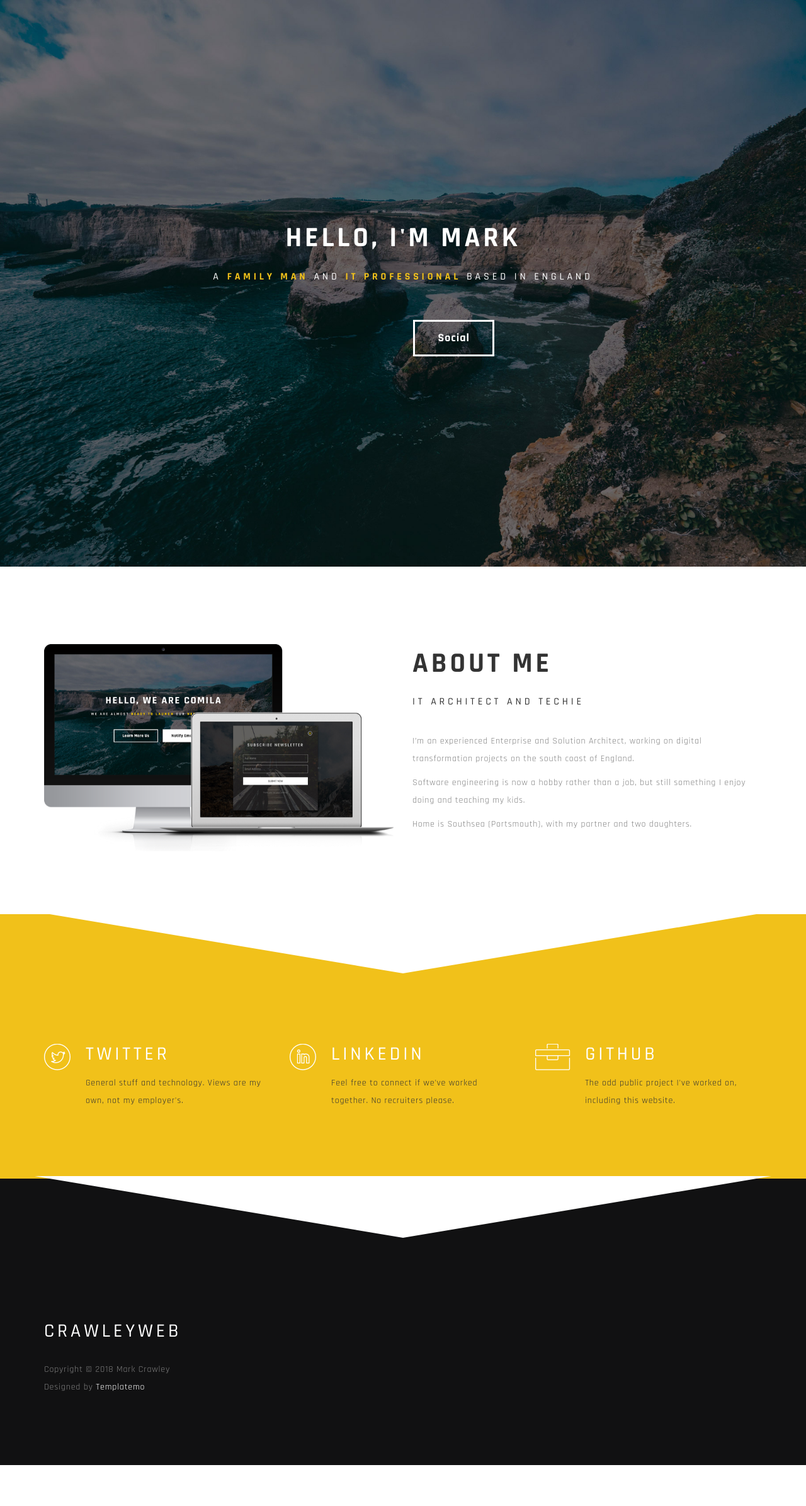
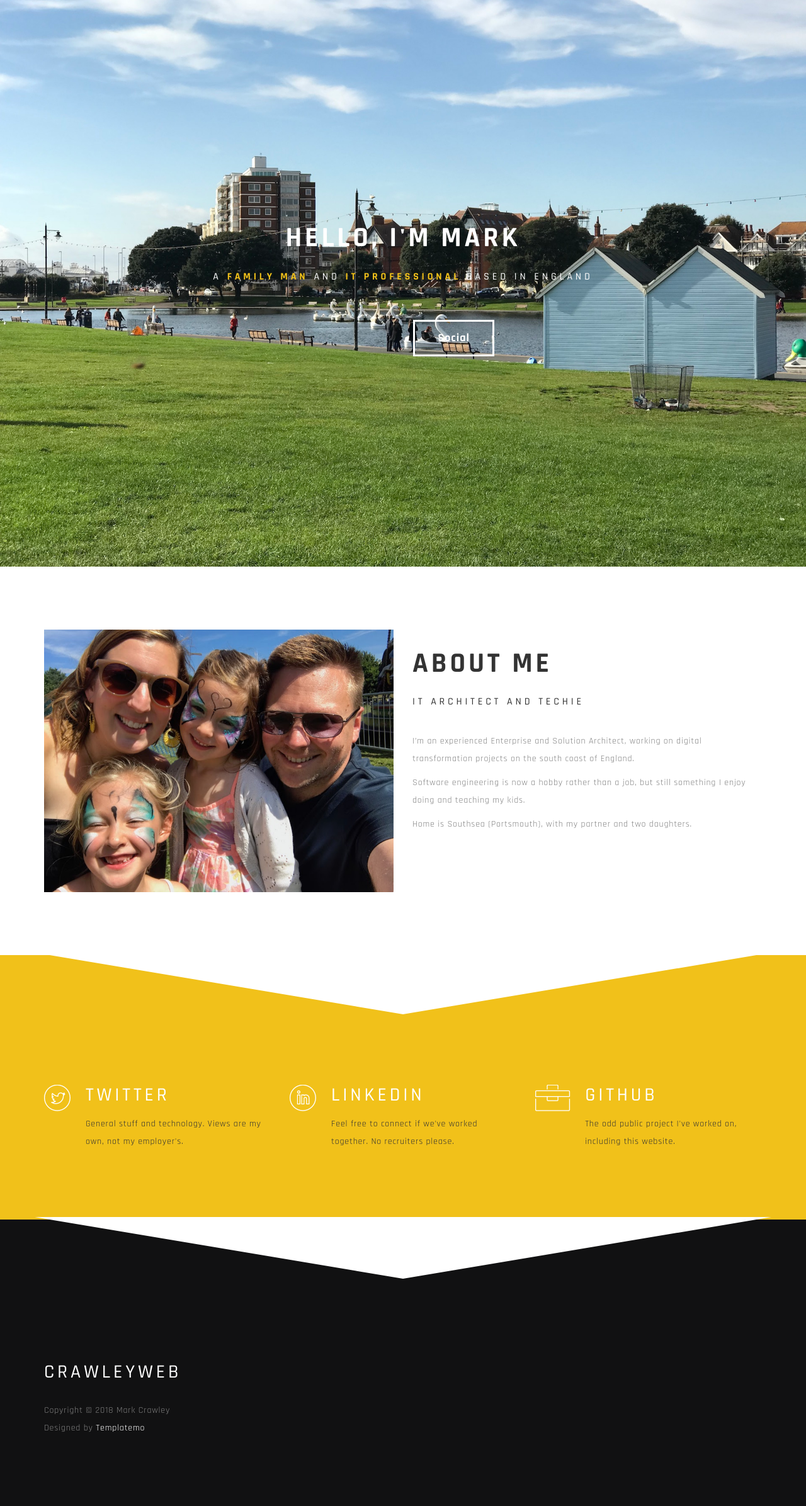
Before and after one commit to crawlem/crawleyweb, a Jekyll site: the page built from index.md, in a window 1280 px wide. Shown: the whole page at 63% size. Built offline with Jekyll 4.4.1, drawn with Linux system fonts in a browser that asks for light colours; before the commit the page ends 2327 px from its top, so only the background shows below that.

Commit message:
Replaced imagary

```diff
--- a/_layouts/default.html
+++ b/_layouts/default.html
@@ -71,7 +71,7 @@ http://www.templatemo.com/tm-490-comila
 		<div class="row">
 
       <div class="col-md-6 col-sm-12">
-        <img src="images/about-img.png" class="img-responsive wow fadeInUp" alt="About">
+        <img src="images/about-img.jpg" class="img-responsive wow fadeInUp" alt="About">
       </div>
 
 			<div class="col-md-6 col-sm-12">
```
Also changed, not shown: images/about-img.jpg (added), images/about-img.png (deleted), images/slide-1.jpg, images/slide-2.jpg.
